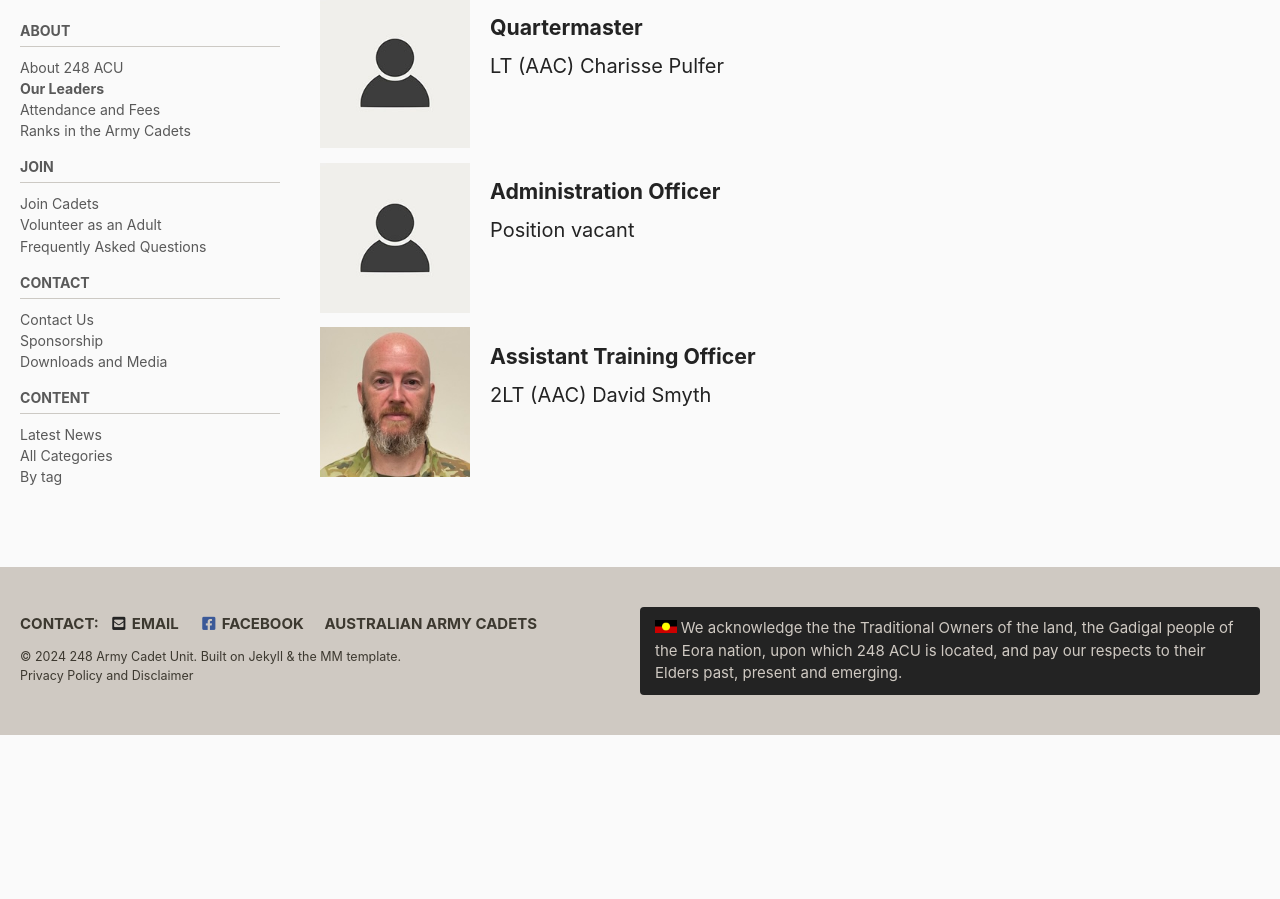
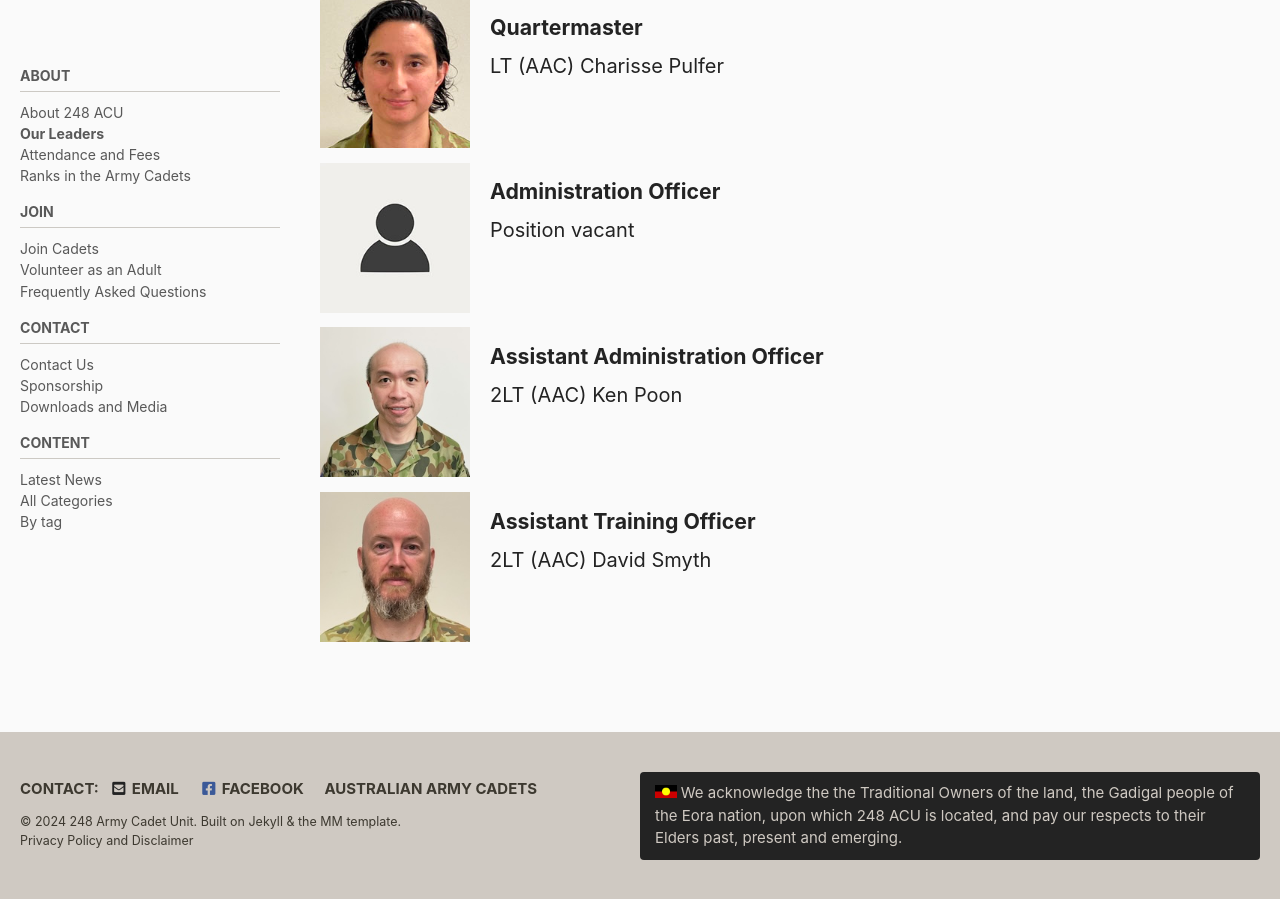
Before and after one commit to alansfyeung/248acu-website, a Jekyll site: the page built from _pages/team.md, in a window 1280 px wide and 900 px high, scrolled down 631 px. Built offline with Jekyll 4.4.1, drawn with Linux system fonts in a browser that asks for light colours; cached includes are drawn as plain includes; before the commit the page ends 1366 px from its top, so only the background shows below that.

Commit message:
Add Charisse to profiles

```diff
--- a/_pages/team.md
+++ b/_pages/team.md
@@ -32,7 +32,7 @@
 
 &nbsp;{:.cf}
 
-![Quartermaster - Charisse Pulfer]({{"/assets/images/profiles/coming-soon.jpg"|absolute_url}}){:.align-left width="150" height="150"}
+![Quartermaster - Charisse Pulfer]({{"/assets/images/profiles/cp.jpg"|absolute_url}}){:.align-left width="150" height="150"}
 
 #### Quartermaster
 LT (AAC) Charisse Pulfer
@@ -47,6 +47,13 @@
 
 &nbsp;{:.cf}
 
+![Administration Officer - Ken Poon]({{"/assets/images/profiles/kp.jpg"|absolute_url}}){:.align-left width="150" height="150"}
+
+#### Assistant Administration Officer
+2LT (AAC) Ken Poon
+
+&nbsp;{:.cf}
+
 ![Assistant Training Officer - David Smyth]({{"/assets/images/profiles/ds.jpg"|absolute_url}}){:.align-left width="150" height="150"}
 
 #### Assistant Training Officer
```
Also changed, not shown: Gemfile.lock, assets/images/profiles/cp.jpg (added).
